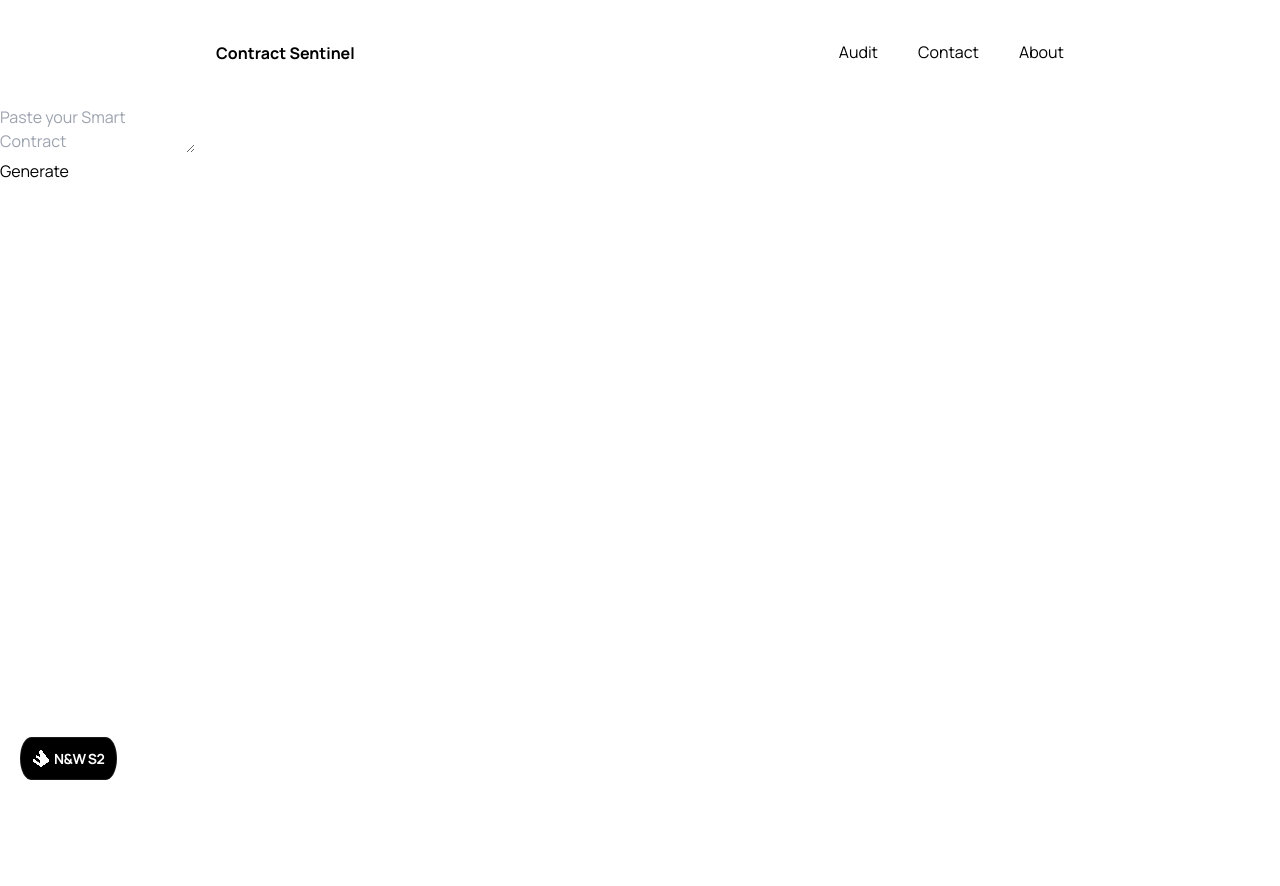
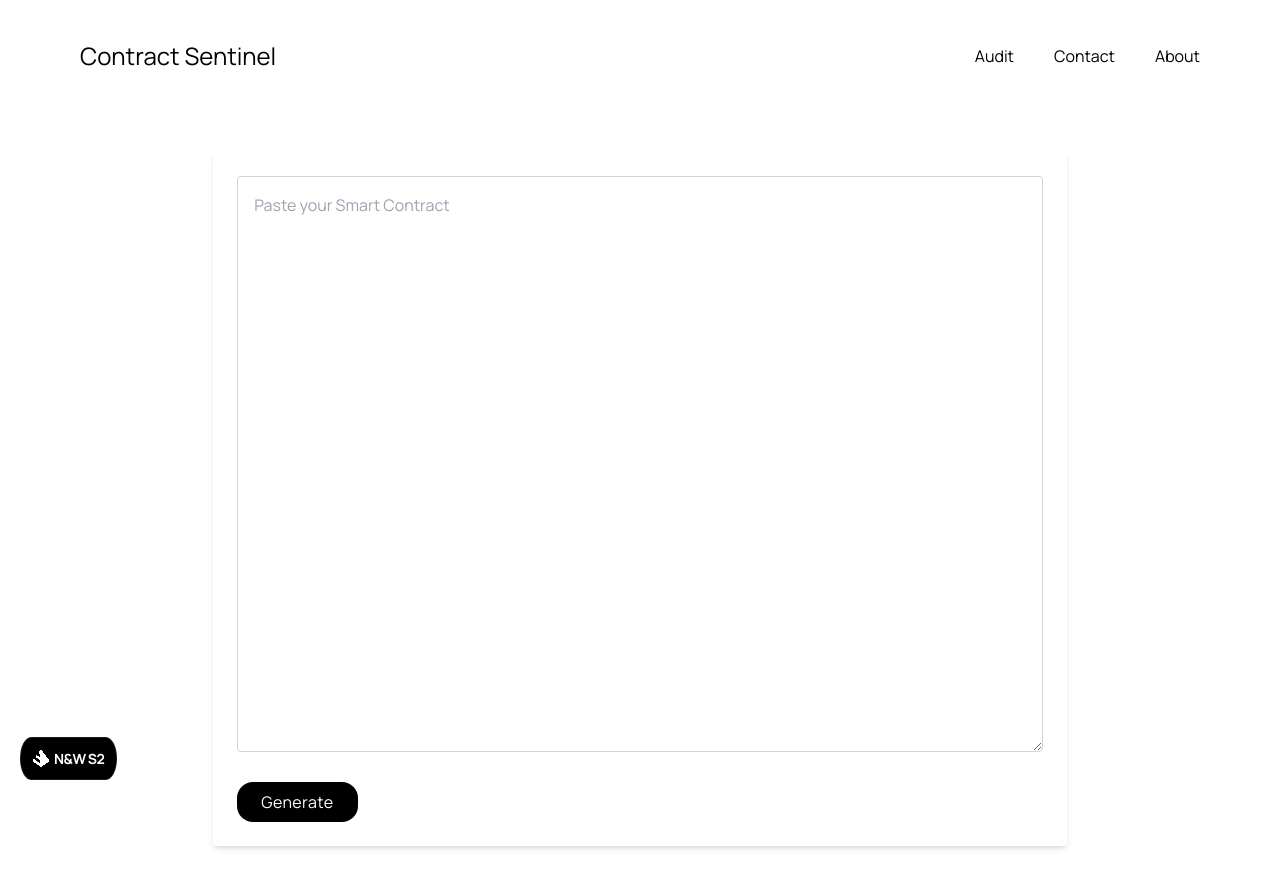
Before and after one commit to AFPedreros/contract-sentinel, a Next.js app: page /audit-contract in a window 1280 px wide. Before the commit the page ends 800 px from the top, so only its background shows below. Built offline with nearby package versions, Linux system fonts and the light colour scheme.

Commit message:
improve the UI

```diff
--- a/components/Header.js
+++ b/components/Header.js
@@ -12,10 +12,10 @@
 
     return (
         <header
-            className="sticky top-0 py-10 px-6 flex justify-between max-w-4xl mx-auto
-        z-20 items-center"
+            className="top-0 px-6 py-6 flex justify-between mx-auto
+        z-20 items-center md:py-10 md:px-20"
         >
-            <Link className="font-bold hover:text-cyan-500" href="/">
+            <Link className="text-xl md:text-2xl hover:text-cyan-500" href="/">
                 Contract Sentinel
             </Link>
             <div className="hidden md:gap-10 md:flex">
@@ -51,19 +51,19 @@
             {toggle ? (
                 <div className="md:hidden text-center absolute flex flex-col top-20 right-0 h-screen w-full bg-white">
                     <Link
-                        className="border-b border-white hover:text-cyan-500"
+                        className="border-b text-xl py-4 border-white hover:text-cyan-500"
                         href="/audit-contract"
                     >
                         Audit
                     </Link>
                     <Link
-                        className="border-b border-white hover:text-cyan-500"
+                        className="border-b text-xl py-4 border-white hover:text-cyan-500"
                         href="/contact-us"
                     >
                         Contact
                     </Link>
                     <Link
-                        className="border-b border-white hover:text-cyan-500"
+                        className="border-b text-xl py-4 border-white hover:text-cyan-500"
                         href="/about-us"
                     >
                         About
--- a/pages/about-us.js
+++ b/pages/about-us.js
@@ -8,7 +8,7 @@
                 <title>Contract Sentinel</title>
             </Head>
             <Header />
-            About Us
+            <div className="text-center w-full">Up coming...</div>
             <BuildspaceLogo />
         </div>
     );
--- a/pages/api/generate.js
+++ b/pages/api/generate.js
@@ -23,7 +23,7 @@
     // console.log(basePromptOutput.text);
 
     if (basePromptOutput.text.toLowerCase().includes("yes")) {
-        const secondPrompt = `Find vulnerabilities in this contract:
+        const secondPrompt = `Please analyze this smart contract and identify any vulnerabilities it may have. Also, provide a brief explanation of each vulnerability if possible:
         `;
 
         baseCompletion = await openai.createCompletion({
@@ -36,6 +36,7 @@
 
         basePromptOutput = baseCompletion.data.choices.pop();
     }
+    console.log(basePromptOutput);
 
     res.status(200).json({ output: basePromptOutput });
 };
--- a/pages/audit-contract.js
+++ b/pages/audit-contract.js
@@ -5,7 +5,7 @@
 
 const Audit = () => {
     const [userInput, setUserInput] = useState("");
-    const [apiOutput, setApiOutput] = useState("");
+    const [apiOutput, setApiOutput] = useState();
     const [isGenerating, setIsGenerating] = useState(false);
 
     const callGenerateEndpoint = async () => {
@@ -22,13 +22,34 @@
 
         const data = await response.json();
         const { output } = data;
+        const linesArray = parseVulnerabilities(output.text);
+        const vulnerabilities = linesArray.filter((x) => x !== "" && x !== " ");
+        const vulElement = vulnerabilities.map((vul, index) => {
+            return (
+                <p key={index} className="mt-4">
+                    {vul}
+                </p>
+            );
+        });
+        console.log(vulnerabilities);
+        console.log(vulElement);
 
-        setApiOutput(`${output.text}`);
+        setApiOutput(vulElement);
         setIsGenerating(false);
     };
 
     const onUserChangedText = (event) => {
         setUserInput(event.target.value);
+    };
+
+    const parseVulnerabilities = (vulnerabilityString) => {
+        const vulnerabilities = [];
+
+        vulnerabilityString.split("\n").forEach((line) => {
+            vulnerabilities.push(line);
+        });
+
+        return vulnerabilities;
     };
 
     return (
@@ -37,26 +58,23 @@
                 <title>Contract Sentinel</title>
             </Head>
             <Header />
-            <div>
-                <div className="prompt-container">
+            <div className="my-10 mx-6 md:mx-auto md:w-2/3 h-fit p-6 rounded shadow-md">
+                <div className="">
                     <textarea
                         placeholder="Paste your Smart Contract"
-                        className="prompt-box"
+                        className="border border-slate-300 w-full rounded p-4 h-[36rem] focus:outline-none
+                        focus:border-cyan-500"
                         value={userInput}
                         onChange={onUserChangedText}
                     />
-                    <div className="prompt-buttons">
-                        <a
-                            className={
-                                isGenerating
-                                    ? "generate-button loading"
-                                    : "generate-button"
-                            }
-                            onClick={callGenerateEndpoint}
-                        >
+                    <div
+                        className="bg-black text-md rounded-2xl w-fit mt-6 px-6 py-2 text-white
+                    font-regular tracking-wide cursor-pointer"
+                    >
+                        <a onClick={callGenerateEndpoint}>
                             <div className="generate">
                                 {isGenerating ? (
-                                    <span className="loader"></span>
+                                    <span>Generating...</span>
                                 ) : (
                                     <p>Generate</p>
                                 )}
@@ -66,15 +84,10 @@
                 </div>
             </div>
             {apiOutput && (
-                <div className="output">
-                    <div className="output-header-container">
-                        <div className="output-header">
-                            <h3>Output</h3>
-                        </div>
-                    </div>
-                    <div className="output-content">
-                        <p>{apiOutput}</p>
-                    </div>
+                <div className="my-10 mx-auto w-2/3 h-fit p-6 rounded shadow-md">
+                    <h3 className="text-xl font-semibold mb-6">Output</h3>
+
+                    {apiOutput}
                 </div>
             )}
             <BuildspaceLogo />
--- a/pages/contact-us.js
+++ b/pages/contact-us.js
@@ -8,7 +8,7 @@
                 <title>Contract Sentinel</title>
             </Head>
             <Header />
-            Contact Us
+            <div className="text-center w-full">Up coming...</div>
             <BuildspaceLogo />
         </div>
     );
--- a/pages/index.js
+++ b/pages/index.js
@@ -22,7 +22,7 @@
                 </div>
 
                 <Link
-                    className=" bg-black text-md rounded-2xl w-fit m-auto mt-10 px-10 py-4 text-white
+                    className="bg-black text-md rounded-2xl w-fit m-auto mt-10 px-10 py-4 text-white
                     font-semibold tracking-wide md:text-xl"
                     href="/audit-contract"
                 >
```
